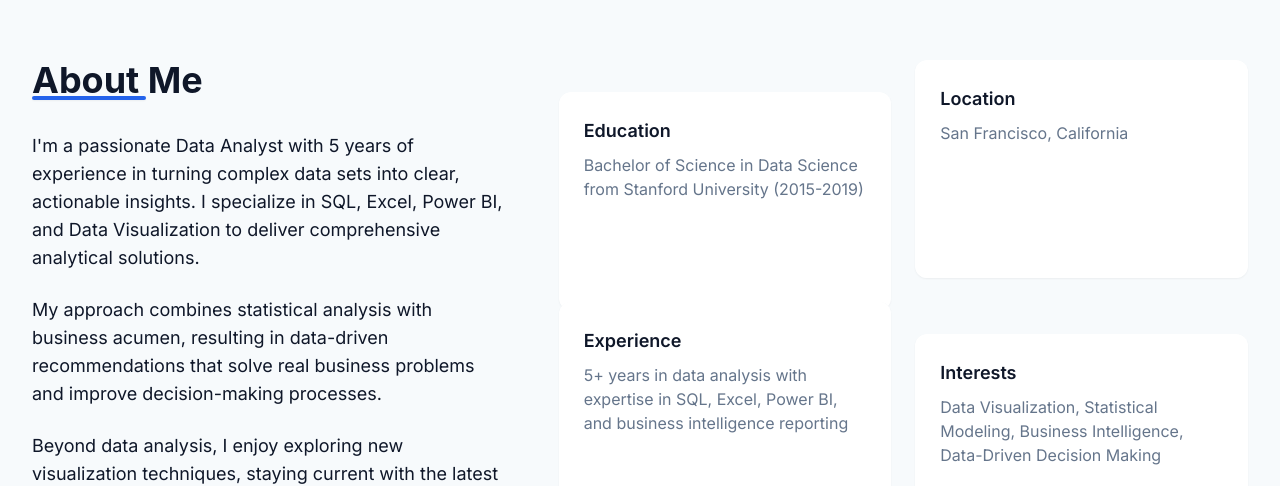
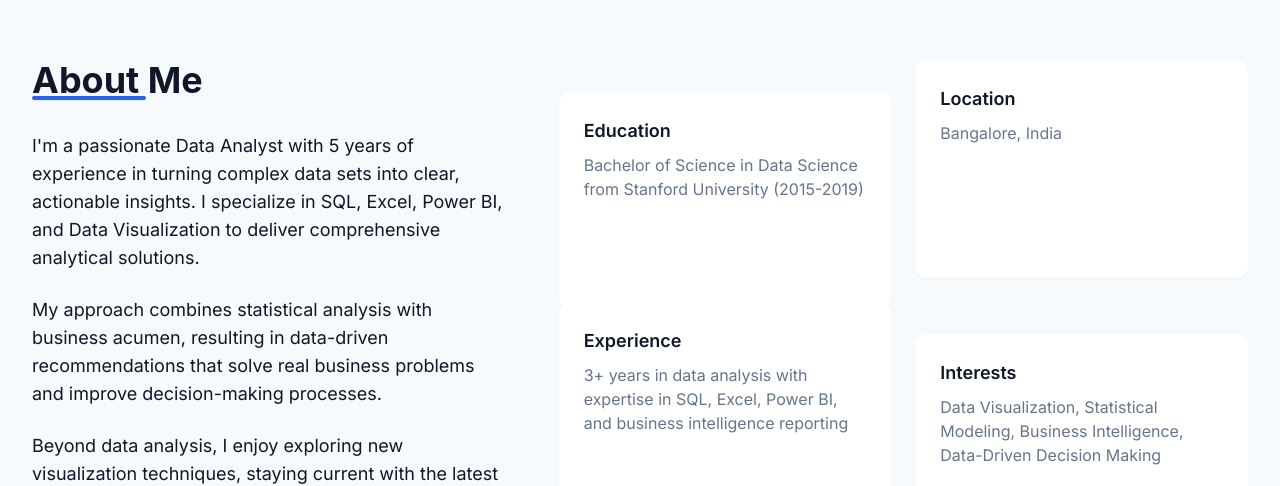
Before and after one commit to AmithGowda04/amithgowdaportfolio, a React (Vite) app: page / in a window 1280 px wide. Shown: the part 900-1386 px from the top of the page. Built offline with nearby package versions, Linux system fonts and the light colour scheme.

Commit message:
changes made in about us section

```diff
--- a/src/components/About.tsx
+++ b/src/components/About.tsx
@@ -43,12 +43,12 @@ const About = () => {
 
             <AboutCard
               title="Location"
-              content="San Francisco, California"
+              content="Bangalore, India"
             />
 
             <AboutCard
               title="Experience"
-              content="5+ years in data analysis with expertise in SQL, Excel, Power BI, and business intelligence reporting"
+              content="3+ years in data analysis with expertise in SQL, Excel, Power BI, and business intelligence reporting"
             />
 
             <AboutCard
```
